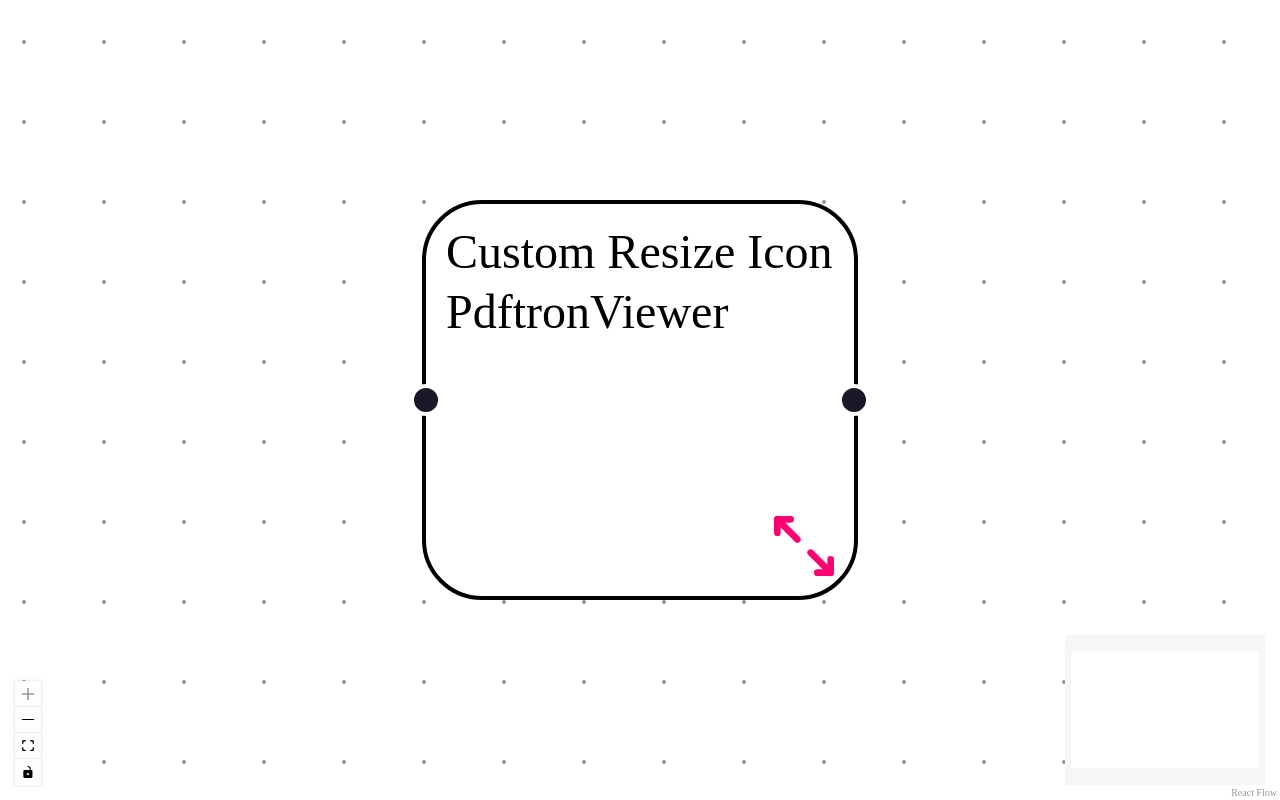
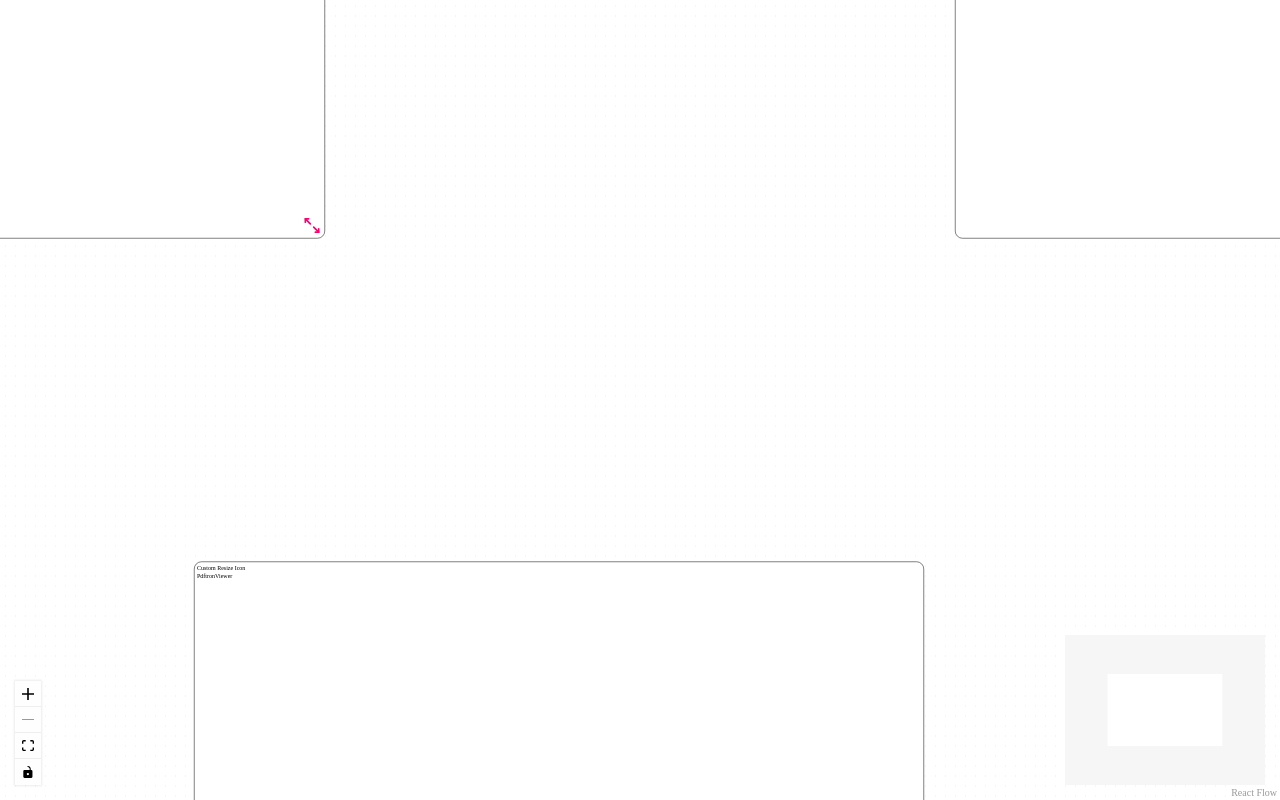
Before and after one commit to akhil-haridas/react-flow-viewer, a React (Vite) app in the folder client/: page / in a window 1280 px wide. Built offline with nearby package versions, Linux system fonts and the light colour scheme.

Commit message:
initial as 3 nodes

```diff
--- a/client/src/components/FlowWrapper.jsx
+++ b/client/src/components/FlowWrapper.jsx
@@ -1,10 +1,11 @@
-import React from "react";
+import React, { useEffect } from "react";
 import {
   ReactFlow,
   MiniMap,
   Background,
   BackgroundVariant,
   Controls,
+  useNodesState,
 } from '@xyflow/react';
 
 import '@xyflow/react/dist/style.css';
@@ -19,14 +20,48 @@
     id: '1',
     type: 'CustomResizerNode',
     data: { label: 'Custom Resize Icon', viewer: "PdftronViewer" },
-    position: { x: 150, y: 150 },
+    position: { x: 70, y: 166 },
     style: {
       background: '#fff',
       fontSize: 12,
       border: '1px solid black',
       padding: 5,
       borderRadius: 15,
-      height: 100,
+      // height: 100,
+      height: "990px",
+      width: "1460px"
+    },
+  },
+  {
+    id: '2',
+    type: 'CustomResizerNode',
+    data: { label: 'Custom Resize Icon', viewer: "PdftronViewer" },
+    position: { x: -1452, y: 1802 },
+    style: {
+      background: '#fff',
+      fontSize: 12,
+      border: '1px solid black',
+      padding: 5,
+      borderRadius: 15,
+      // height: 100,
+      height: "990px",
+      width: "1460px"
+    },
+  },
+  {
+    id: '3',
+    type: 'CustomResizerNode',
+    data: { label: 'Custom Resize Icon', viewer: "PdftronViewer" },
+    position: { x: -2650, y: 166 },
+    style: {
+      background: '#fff',
+      fontSize: 12,
+      border: '1px solid black',
+      padding: 5,
+      borderRadius: 15,
+      // height: 100,
+      height: "990px",
+      width: "1460px"
     },
   },
 ];
@@ -34,6 +69,11 @@
 const initialEdges = [];
 
 const FlowWrapper = () => {
+  const [nodes, setNodes, onNodesChange] = useNodesState(initialNodes);
+
+  useEffect(() => {
+    console.log(nodes)
+  }, [nodes])
   return (
     <div className="flowWrapper">
       {/* <div className='viewerWrapper'> */}
@@ -41,7 +81,8 @@
         defaultNodes={initialNodes}
         defaultEdges={initialEdges}
         className="react-flow-node-resizer-example"
-        minZoom={0.2}
+        onNodesChange={onNodesChange}
+        // minZoom={-100}
         maxZoom={4}
         fitView
         nodeTypes={nodeTypes}
```
